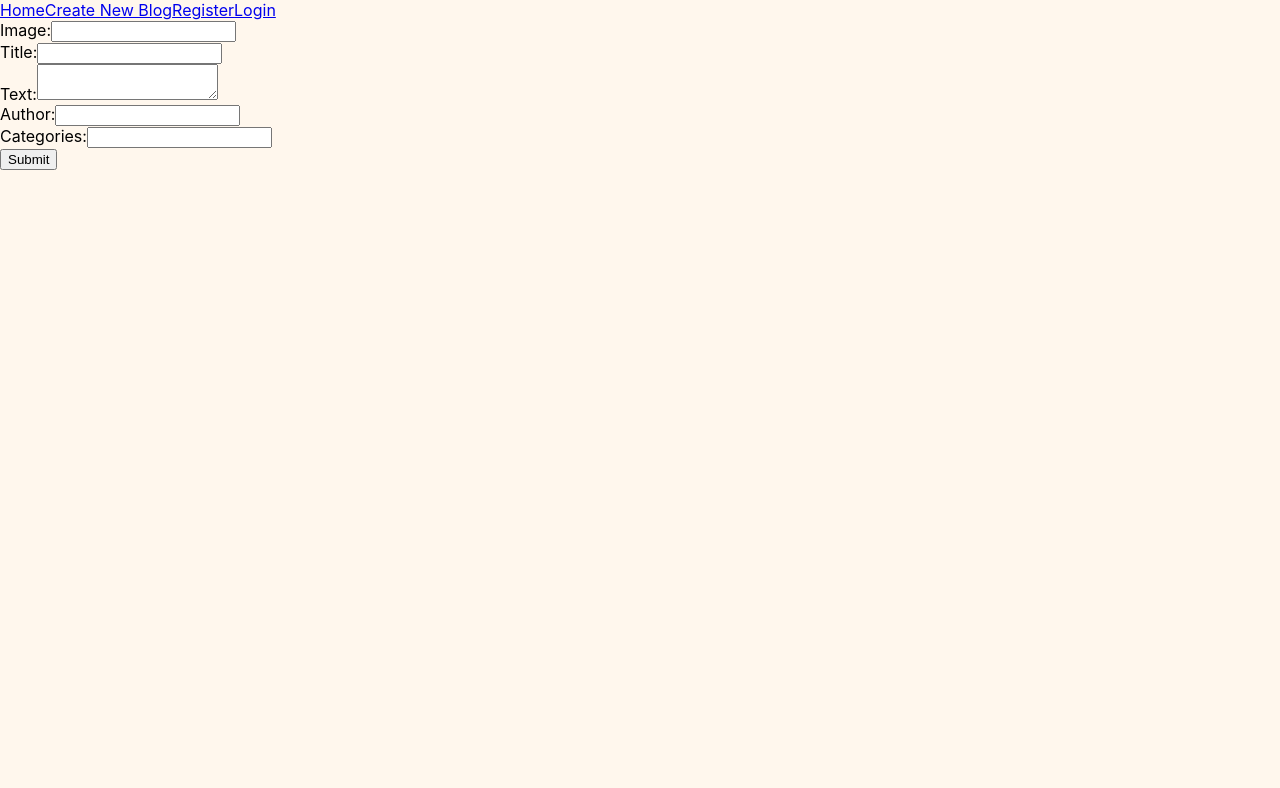
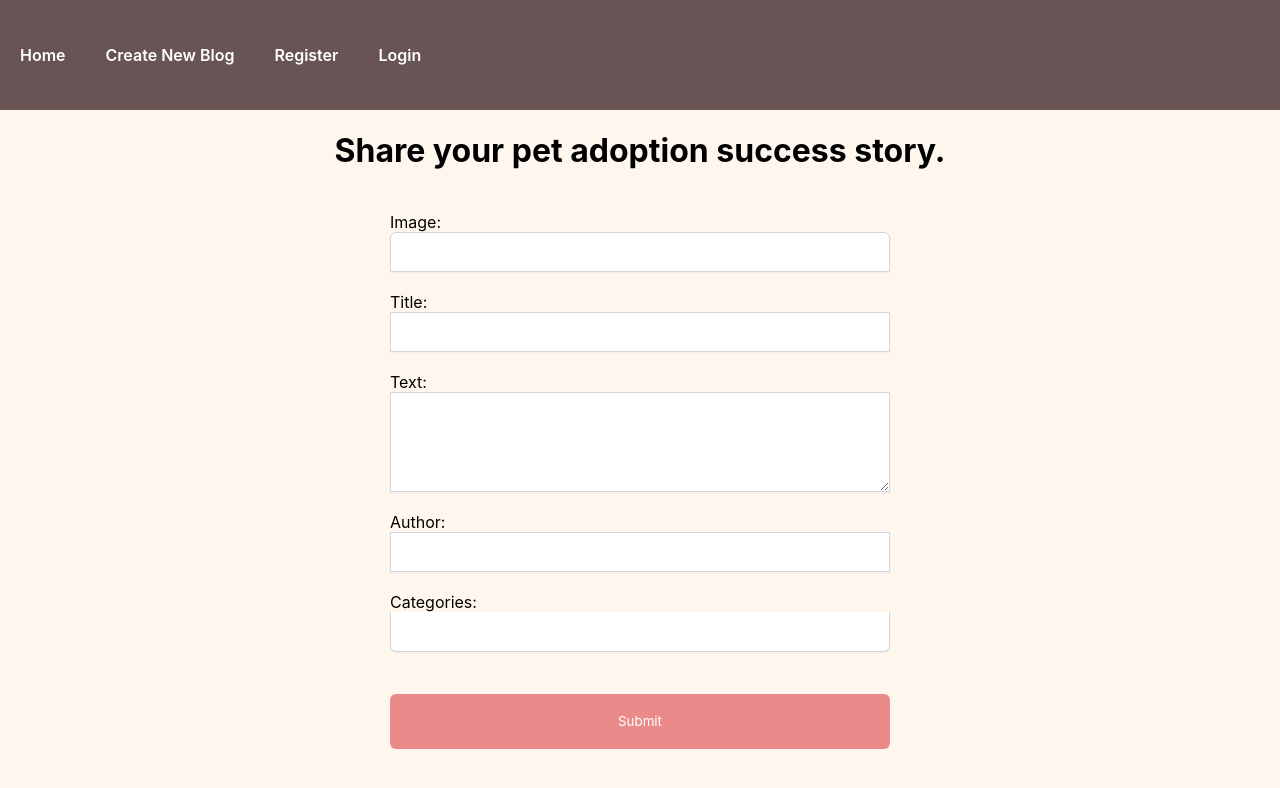
Before and after one commit to nancyk12/blogs-client-react-app, a React (Create React App) app: page /blog-form in a window 1280 px wide. Shown: the top 788 px of the page. Built offline with nearby package versions, Linux system fonts and the light colour scheme; no server answers.

Commit message:
added CSS

```diff
--- a/src/App.css
+++ b/src/App.css
@@ -227,6 +227,16 @@ footer {
   max-width: 500px;
 }
 
+.login-form > textarea {
+  border: 1px solid rgba(209, 213, 219);
+  height: 100px;
+  text-indent: 10px;
+  font-family: "Inter", sans-serif;
+  box-shadow: 0px 1px 2px rgba(0, 0, 0, 0.05);
+  font-weight: 400;
+}
+
+
 .login-form > input {
   border: 1px solid rgba(209, 213, 219);
   height: 40px;
@@ -235,6 +245,8 @@ footer {
   box-shadow: 0px 1px 2px rgba(0, 0, 0, 0.05);
   font-weight: 400;
 }
+
+
 
 .login-form > input:focus {
   outline: none;
--- a/src/App.js
+++ b/src/App.js
@@ -6,7 +6,7 @@ import Blogs from "./components/Blogs";
 import BlogForm from "./components/BlogForm";
 import EditBlog from "./components/EditBlog";
 import { useState, useEffect } from "react";
-//import Login from "./pages/Login";
+import Login from "./pages/Login";
 import Registration from "./pages/Registration";
 //import PrivatePage from "./pages/PrivatePage"
 import { Route, Routes } from "react-router-dom";
@@ -62,7 +62,7 @@ function App() {
 					}
 				/>
 				<Route path="/register" element={<Registration />} />
-				{/* <Route path="/login" element={<Login />} /> */}
+				<Route path="/login" element={<Login />} />
 			</Routes>
 		</div>
 	);
--- /dev/null
+++ b/src/Auth/AuthContext.js
@@ -0,0 +1,72 @@
+import { createContext, useContext, useState, useMemo, useEffect } from "react";
+import { loginUser, verifyUser } from "./authUtils";
+import {
+	setUserToken,
+	getUserToken,
+	removeUserToken,
+} from "./authLocalStorage";
+
+const AuthContext = createContext();
+
+const AuthProvider = ({ children }) => {
+	const [user, setUser] = useState(null);
+	const [isVerified, setIsVerified] = useState(false);
+	const [shouldRefresh, setshouldRefresh] = useState(false);
+	useEffect(() => {
+		const userToken = getUserToken();
+		setUser(userToken);
+	}, [shouldRefresh]);
+
+	useEffect(() => {
+		const responseFetch = async () => {
+			const verifiedUser = await verifyUser(user);
+			if (verifiedUser.success) {
+				setIsVerified(true);
+			}
+			if (
+				verifiedUser.response &&
+				verifiedUser.response.data.success === false
+			) {
+				await logout();
+			}
+		};
+		if (user) responseFetch();
+	}, [user]);
+
+	const login = async (data) => {
+		setshouldRefresh(true);
+		const loginResult = await loginUser(data);
+		if (loginResult.success) {
+			setUserToken(loginResult.token);
+			setshouldRefresh(false);
+			return loginResult.success;
+		} else {
+			setshouldRefresh(false);
+			return loginResult.success;
+		}
+	};
+	const logout = async () => {
+		setshouldRefresh(true);
+		const logoutResult = await removeUserToken();
+		setIsVerified(false);
+		setshouldRefresh(true);
+		return logoutResult;
+	};
+	const value = useMemo(
+		() => ({
+			user,
+			login,
+			isVerified,
+			logout,
+		}),
+		[user, isVerified]
+	);
+
+	return <AuthContext.Provider value={value}>{children}</AuthContext.Provider>;
+};
+
+const useAuth = () => {
+	return useContext(AuthContext);
+};
+
+export { AuthProvider, AuthContext, useAuth };
--- /dev/null
+++ b/src/Auth/authLocalStorage.js
@@ -0,0 +1,14 @@
+const tokenHeaderKey = process.env.REACT_APP_TOKEN_HEADER_KEY;
+
+const setUserToken = (token) => {
+	localStorage.setItem(tokenHeaderKey, JSON.stringify(token));
+};
+const getUserToken = () => {
+	return JSON.parse(localStorage.getItem(tokenHeaderKey));
+};
+const removeUserToken = () => {
+	localStorage.removeItem(tokenHeaderKey);
+	return true;
+};
+
+export { setUserToken, getUserToken, removeUserToken };
--- a/src/components/BlogForm.js
+++ b/src/components/BlogForm.js
@@ -41,8 +41,10 @@ function BlogForm(props) {
 	};
 
 	return (
-		<div>
-			<form onSubmit={handleOnSubmit}>
+		<div className="login-container">
+			<h1>Share your pet adoption success story.</h1>
+			<br/>
+			<form className="login-form" onSubmit={handleOnSubmit}>
 				<label>Image:</label>
 					<input
 						type="url"
--- a/src/components/NavBar.js
+++ b/src/components/NavBar.js
@@ -1,6 +1,7 @@
 import { Link } from "react-router-dom";
 function NavBar() {
 	return (
+	  <header>
 		<nav>
 			<Link to="/">Home</Link>
 			{"    "}
@@ -10,6 +11,7 @@ function NavBar() {
 			{"    "}
 			<Link to="/login">Login</Link>
 		</nav>
+	 </header>
 	);
 }
 //es6 syntax
--- a/src/index.js
+++ b/src/index.js
@@ -2,13 +2,17 @@ import React from 'react';
 import ReactDOM from 'react-dom/client';
 import './index.css';
 import App from './App';
+//import reportWebVitals from "./reportWebVitals";
 import { BrowserRouter } from "react-router-dom";
+import { AuthProvider } from "./Auth/AuthContext";
 
 const root = ReactDOM.createRoot(document.getElementById('root'));
 root.render(
   <React.StrictMode>
     <BrowserRouter>
-      <App />
+      <AuthProvider>
+        <App />
+      </AuthProvider>
     </BrowserRouter>
   </React.StrictMode>
 );
--- a/src/pages/Login.js
+++ b/src/pages/Login.js
@@ -24,8 +24,8 @@ export default function Login() {
 	return (
         <div>
         <div className="login-container">
-            <h1>Sign in to your account</h1>
-            <form onSubmit={handleSubmit} className="login-form">
+            <h1>Login to your account</h1>
+            <form className="login-form">
                 <input
                     name="email"
                     type="email"
@@ -40,7 +40,7 @@ export default function Login() {
                     value={password}
                     onChange={(e)=> setPassword(e.target.value)}
                 />
-                <button onClick={handleSubmit}>Register</button>
+                <button onClick={handleSubmit} >Login</button>
             </form>
         </div>
       </div>
```
